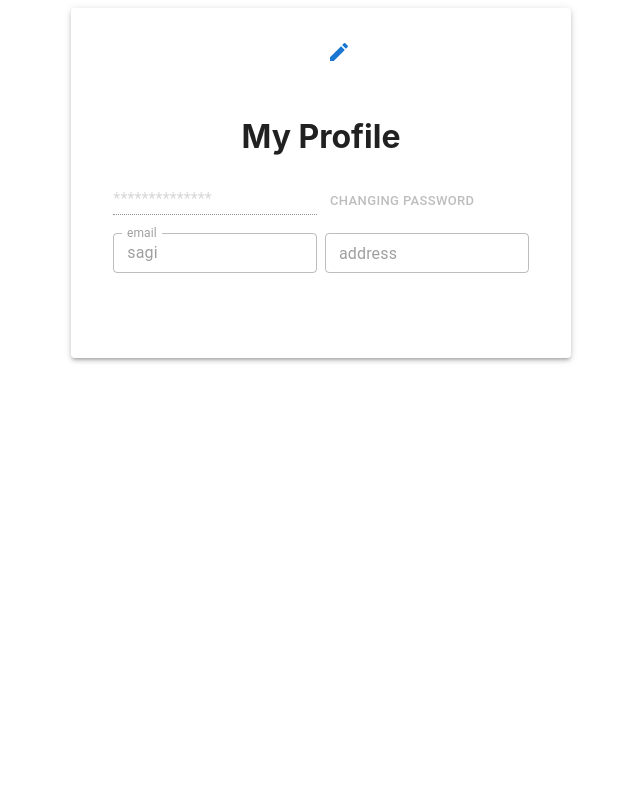
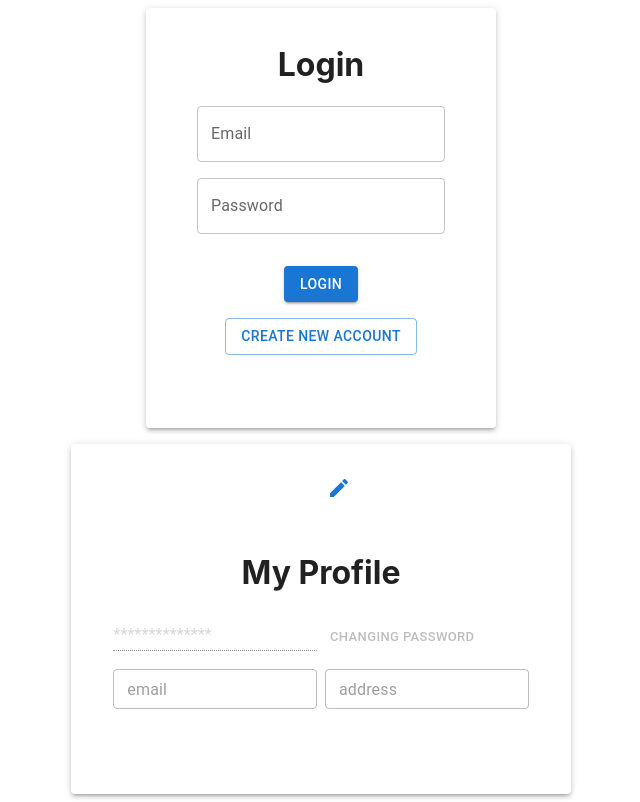
Before and after one commit to ayabryl/WebProgramming, a React (Create React App) app in the folder ui/: page /profile in a window 1280 px wide. Shown: the whole page, without its empty margins (319-959 px from the left). Built offline with nearby package versions, Linux system fonts and the light colour scheme.

Commit message:
CHANGING TO USE COOKIE

```diff
--- /dev/null
+++ b/package.json
@@ -0,0 +1,5 @@
+{
+  "dependencies": {
+    "js-cookie": "^3.0.1"
+  }
+}
--- a/ui/src/App.js
+++ b/ui/src/App.js
@@ -2,7 +2,12 @@ import AuthPage from "./pages/AuthPage";
 import ProfilePage from "./pages/ProfilePage";
 
 function App() {
-  return <ProfilePage />;
+  return (
+    <div>
+      <AuthPage />
+      <ProfilePage />{" "}
+    </div>
+  );
 }
 
 export default App;
--- a/ui/src/components/Auth/AuthForm.js
+++ b/ui/src/components/Auth/AuthForm.js
@@ -7,8 +7,7 @@ import Box from "@mui/material/Box";
 import Paper from "@mui/material/Paper";
 import { styled } from "@mui/material/styles";
 import toast, { Toaster } from "react-hot-toast";
-
-import UserProfile from "../profile/UserProfile";
+import Cookies from "js-cookie";
 
 const StyledH1 = styled("h1")({
   textAlign: "center",
@@ -25,8 +24,6 @@ const AuthForm = () => {
 
   const [isLogin, setIsLogin] = useState(true);
   const [isLoading, setIsLoading] = useState(false);
-
-  const [idToken, setIdToken] = React.useState();
 
   const switchAuthModeHandler = () => {
     setIsLogin((prevState) => !prevState);
@@ -106,10 +103,10 @@ const AuthForm = () => {
           }
         })
         .then((data) => {
-          //ToDo: save the user to the page and exit from this page
+          Cookies.set("idToken", data.idToken, { expires: 7 });
+          Cookies.set("email", data.email, { expires: 7 });
+          //TODO: save the user to the page and exit from this page
           toast.success(`Successfull ${isLogin ? "Login" : "Sign Up"} !`);
-          console.log(data.idToken);
-          setIdToken(data.idToken);
           console.log(data);
         })
         .catch((err) => {
@@ -162,7 +159,11 @@ const AuthForm = () => {
               </Grid>
 
               {!isLoading && (
-                <Grid item xs={12} sx={{ mb: 2, justifyItems: "center" }}>
+                <Grid
+                  item
+                  xs={12}
+                  sx={{ mb: 2, display: "flex", justifyContent: "center" }}
+                >
                   <Button type="submit" variant="contained" color="primary">
                     {isLogin ? "Login" : "Create Account"}
                   </Button>
@@ -173,7 +174,11 @@ const AuthForm = () => {
                   <p> Loading ... </p>{" "}
                 </Grid>
               )}
-              <Grid item xs={12} sx={{ mb: 2, justifyContent: "center" }}>
+              <Grid
+                item
+                xs={12}
+                sx={{ mb: 2, display: "flex", justifyContent: "center" }}
+              >
                 <Button
                   onClick={switchAuthModeHandler}
                   type="submit"
--- a/ui/src/components/profile/PasswordDialog.js
+++ b/ui/src/components/profile/PasswordDialog.js
@@ -8,6 +8,7 @@ import toast, { Toaster } from "react-hot-toast";
 import DialogActions from "@mui/material/DialogActions";
 import DialogContent from "@mui/material/DialogContent";
 import Grid from "@mui/material/Grid";
+import Cookies from "js-cookie";
 
 const PasswordDialog = (props) => {
   const open = props.open;
@@ -19,7 +20,7 @@ const PasswordDialog = (props) => {
   const [passwordHelperText, setPasswordHelperText] = useState("");
 
   const [isLoading, setIsLoading] = useState(false);
-  const idToken = props.idToken;
+  const idToken = Cookies.get("idToken");
 
   const validate = (password) => {
     // Validate password
--- a/ui/src/components/profile/UserProfile.js
+++ b/ui/src/components/profile/UserProfile.js
@@ -12,6 +12,7 @@ import Input from "@mui/material/Input";
 import IconButton from "@mui/material/IconButton";
 import EditIcon from "@mui/icons-material/Edit";
 import { useEffect } from "react";
+import Cookies from "js-cookie";
 
 const StyledH1 = styled("h1")({
   textAlign: "center",
@@ -22,8 +23,9 @@ const UserProfile = (props) => {
 
   const [edit, setEdit] = React.useState(false);
   const [open, setOpen] = React.useState(false);
-  const idToken = props.idToken;
-  let email = props.email;
+  const idToken = Cookies.get("idToken");
+  const email = Cookies.get("email");
+
   const [address, setAddress] = React.useState("");
 
   const fetchData = async () => {
--- a/ui/src/pages/ProfilePage.js
+++ b/ui/src/pages/ProfilePage.js
@@ -10,11 +10,9 @@ import { styled } from "@mui/material/styles";
 import toast, { Toaster } from "react-hot-toast";
 
 const profilePage = () => {
-  let idToken = undefined;
-
   return (
     <Grid container alignItems="center" justifyContent="center">
-      <UserProfile idToken={idToken} email="sagi" />
+      <UserProfile />
     </Grid>
   );
 };
```
Also changed, not shown: 1 other file (tests, documents, lock files or other folders).
